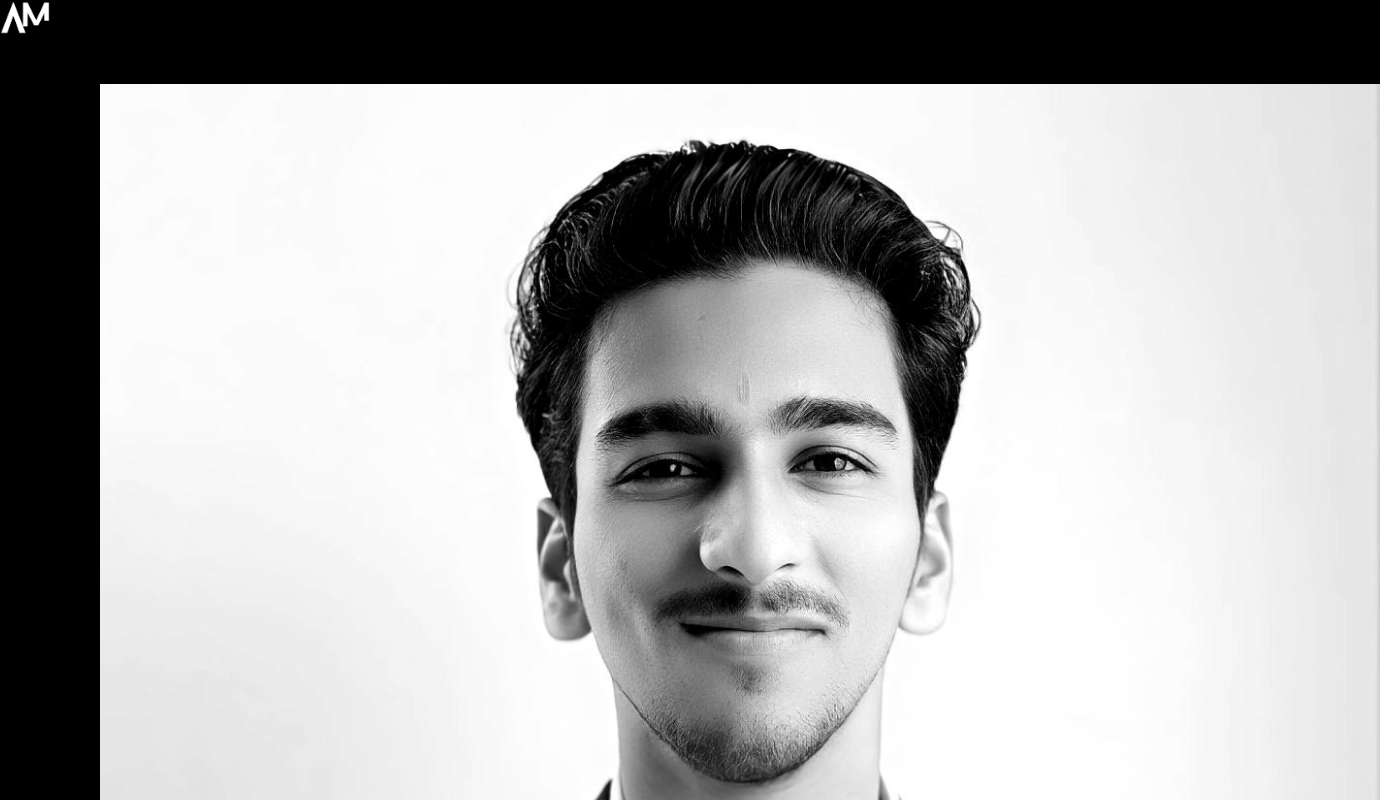
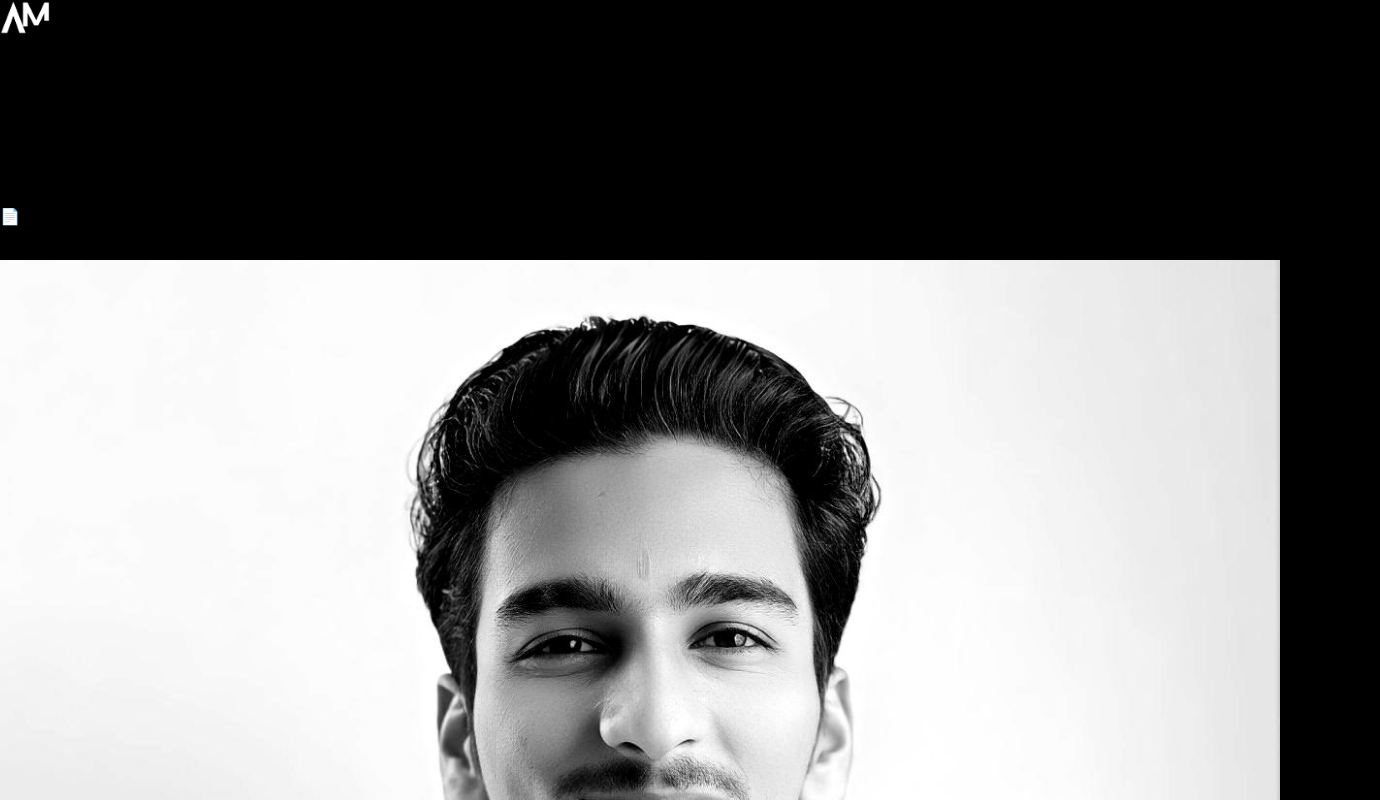
Before and after one commit to Abhishekmaheshwari-2002/MyPortFolio, a React (Vite) app: page / in a window 1280 px wide. Shown: the top 800 px of the page, 1380 px wide, since content can reach past the window. Built offline with nearby package versions, Linux system fonts and the light colour scheme.

Commit message:
Update Hero.jsx

```diff
--- a/src/component/Hero.jsx
+++ b/src/component/Hero.jsx
@@ -1,84 +1,183 @@
+// import { HERO_CONTENT } from "../constaints/index";
+// import profilePic from "../assets/img.jpg";
+// import { motion } from "framer-motion";
+
+// const containerVar = {
+//     hidden: { opacity: 0, x: -100 },
+//     visible: {
+//         opacity: 1,
+//         x: 0,
+//         transition: {
+//             duration: 0.5,
+//             staggerChildren: 0.5,
+//         }
+//     }
+// };
+
+// const childVar = {
+//     hidden: {
+//         opacity: 0,
+//         x: -100
+//     },
+//     visible: {
+//         opacity: 1,
+//         x: 0,
+//         transition: {
+//             duration: 0.5
+//         }
+//     }
+// }
+
+// const Hero = () => {
+//     return (
+//         <div className="lg:mb-36">
+//             <div className="flex flex-wrap lg:flex-row-reverse">
+//                 <div className="w-full lg:w-1/2 flex justify-center items-center">
+//                     <motion.img
+//                         src={profilePic}
+//                         alt="Abhishek Maheshwari"
+//                         className="border border-stone-900 rounded-3xl w-full h-auto lg:max-w-lg object-cover mr-56"
+//                         initial={{ x: 100, opacity: 0 }}
+//                         animate={{ x: 100, opacity: 1 }}
+//                         transition={{ duration: 1, delay: 1.5 }}
+//                     />
+//                 </div>
+
+
+//                 <div className="w-full lg:w-1/2 flex justify-center lg:justify-start">
+//                     <motion.div
+//                         initial="hidden"
+//                         animate="visible"
+//                         variants={containerVar}
+//                         className="flex flex-col items-center lg:items-start mt-10 px-4">
+//                         <motion.h2
+//                             variants={childVar}
+//                             className="pb-2 text-5xl md:text-6xl lg:text-8xl tracking-tighter text-center lg:text-left">
+//                             Abhishek Maheshwari
+//                         </motion.h2>
+//                         <motion.span
+//                             variants={childVar}
+//                             className="bg-gradient-to-r from-stone-300 to-stone-600 bg-clip-text text-2xl md:text-3xl tracking-tight text-transparent text-center lg:text-left">
+//                            Software Developer
+//                         </motion.span>
+//                         <motion.p
+//                             variants={childVar}
+//                             className="my-2 max-w-lg py-6 text-lg md:text-xl leading-relaxed tracking-tighter text-center lg:text-left">
+//                             {HERO_CONTENT}
+//                         </motion.p>
+//                         <motion.a
+//                             variants={childVar}
+//                             href="https://drive.google.com/file/d/1YZON7v8T-z2KVq6hC-SJ9r0m7eGlMl3o/view?usp=drive_link"
+//                             target="blank"
+//                             rel="noopener noreferrer"
+//                             download
+//                             className="bg-white rounded-full p-4 text-sm text-stone-800 mb-10"
+//                         >
+//                             Get My Resume
+//                         </motion.a>
+//                     </motion.div>
+//                 </div>
+//             </div>
+//         </div>
+//     );
+// };
+
+// export default Hero;
+
 import { HERO_CONTENT } from "../constaints/index";
 import profilePic from "../assets/img.jpg";
 import { motion } from "framer-motion";
+import { FaGithub, FaLinkedin } from "react-icons/fa";
 
 const containerVar = {
-    hidden: { opacity: 0, x: -100 },
+  hidden: { opacity: 0, x: -50 },
   visible: {
     opacity: 1,
     x: 0,
     transition: {
-            duration: 0.5,
-            staggerChildren: 0.5,
-        }
-    }
+      duration: 0.6,
+      staggerChildren: 0.3,
+    },
+  },
 };
 
 const childVar = {
-    hidden: {
-        opacity: 0,
-        x: -100
-    },
+  hidden: { opacity: 0, y: 20 },
   visible: {
     opacity: 1,
-        x: 0,
-        transition: {
-            duration: 0.5
-        }
-    }
-}
+    y: 0,
+    transition: { duration: 0.4 },
+  },
+};
 
 const Hero = () => {
   return (
-        <div className="lg:mb-36">
-            <div className="flex flex-wrap lg:flex-row-reverse">
-                <div className="w-full lg:w-1/2 flex justify-center items-center">
-                    <motion.img
-                        src={profilePic}
-                        alt="Abhishek Maheshwari"
-                        className="border border-stone-900 rounded-3xl w-full h-auto lg:max-w-lg object-cover mr-56"
-                        initial={{ x: 100, opacity: 0 }}
-                        animate={{ x: 100, opacity: 1 }}
-                        transition={{ duration: 1, delay: 1.5 }}
-                    />
-                </div>
-
-
-                <div className="w-full lg:w-1/2 flex justify-center lg:justify-start">
+    <section className="lg:mb-36 px-6 md:px-12">
+      <div className="flex flex-col-reverse lg:flex-row items-center gap-12">
+        {/* Text Content */}
         <motion.div
           initial="hidden"
           animate="visible"
           variants={containerVar}
-                        className="flex flex-col items-center lg:items-start mt-10 px-4">
+          className="flex flex-col items-center lg:items-start text-center lg:text-left w-full lg:w-1/2"
+        >
+          <motion.h1
+            variants={childVar}
+            className="text-5xl md:text-6xl lg:text-7xl font-bold tracking-tight"
+          >
+            Abhishek Maheshwari
+          </motion.h1>
+
           <motion.h2
             variants={childVar}
-                            className="pb-2 text-5xl md:text-6xl lg:text-8xl tracking-tighter text-center lg:text-left">
-                            Abhishek Maheshwari
+            className="mt-2 text-xl md:text-2xl text-cyan-500 font-medium"
+          >
+            Software Developer
           </motion.h2>
-                        <motion.span
-                            variants={childVar}
-                            className="bg-gradient-to-r from-stone-300 to-stone-600 bg-clip-text text-2xl md:text-3xl tracking-tight text-transparent text-center lg:text-left">
-                           Software Developer
-                        </motion.span>
+
           <motion.p
             variants={childVar}
-                            className="my-2 max-w-lg py-6 text-lg md:text-xl leading-relaxed tracking-tighter text-center lg:text-left">
+            className="mt-6 text-lg text-gray-300 max-w-xl leading-relaxed"
+          >
             {HERO_CONTENT}
           </motion.p>
+
+          {/* Resume Button */}
           <motion.a
             variants={childVar}
             href="https://drive.google.com/file/d/1YZON7v8T-z2KVq6hC-SJ9r0m7eGlMl3o/view?usp=drive_link"
-                            target="blank"
+            target="_blank"
             rel="noopener noreferrer"
-                            download
-                            className="bg-white rounded-full p-4 text-sm text-stone-800 mb-10"
+            className="mt-6 bg-cyan-400 text-black px-6 py-3 rounded-full font-semibold shadow-lg hover:bg-cyan-500 transition"
           >
-                            Get My Resume
+            📄 Get My Resume
           </motion.a>
+
+          {/* Social Icons */}
+          <motion.div
+            variants={childVar}
+            className="mt-4 flex gap-5 text-2xl text-white"
+          >
+            <a href="https://github.com/yourusername" target="_blank">
+              <FaGithub className="hover:text-cyan-400 transition" />
+            </a>
+            <a href="https://linkedin.com/in/yourusername" target="_blank">
+              <FaLinkedin className="hover:text-cyan-400 transition" />
+            </a>
           </motion.div>
+        </motion.div>
+
+        {/* Profile Image */}
+        <motion.img
+          src={profilePic}
+          alt="Abhishek Maheshwari"
+          className="rounded-3xl w-full max-w-xs md:max-w-md lg:max-w-lg object-cover shadow-xl"
+          initial={{ opacity: 0, x: 100 }}
+          animate={{ opacity: 1, x: 0 }}
+          transition={{ duration: 1 }}
+        />
       </div>
-            </div>
-        </div>
+    </section>
   );
 };
 
```
Lines whose indentation alone changed are shown as unchanged.
